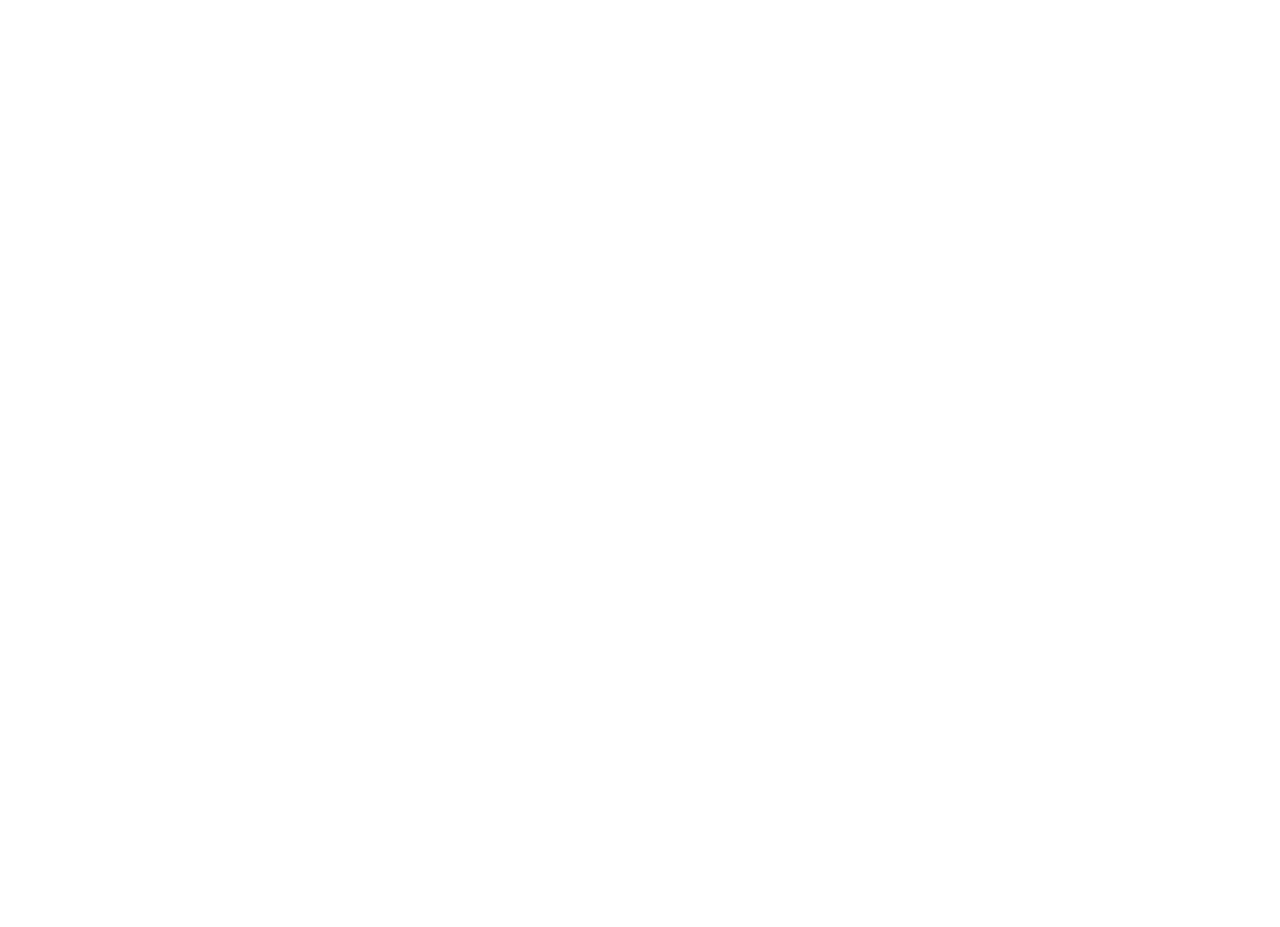
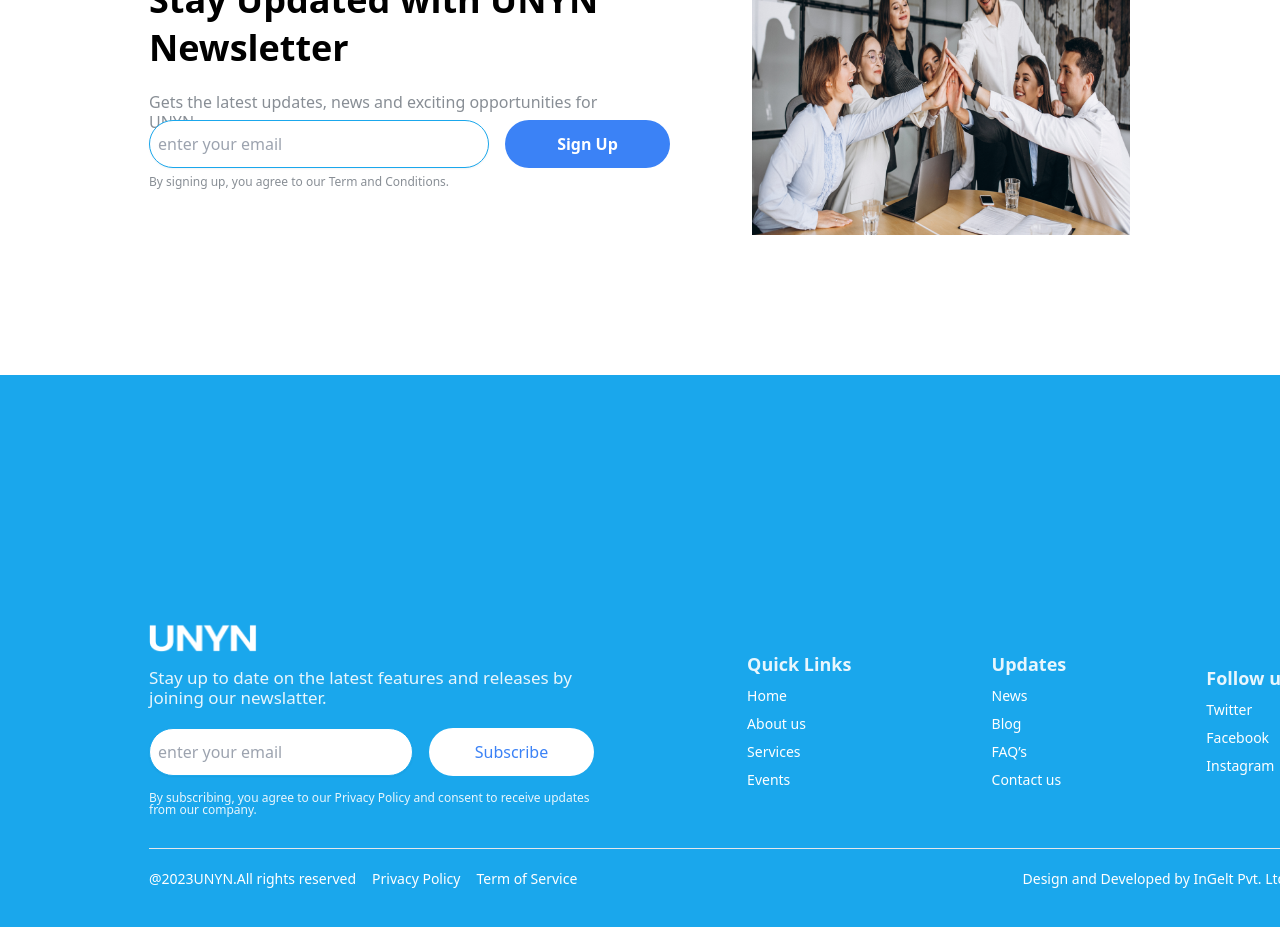
Before and after one commit to roy2pushkar/UNYN-NGO, a React (Create React App) app: page / in a window 1280 px wide. Shown: the part 4420-5347 px from the top of the page. Before the commit the page ends 4205 px from the top, so only its background shows below. Built offline with nearby package versions, Linux system fonts and the light colour scheme.

Commit message:
UNYN assignment

```diff
--- a/src/App.js
+++ b/src/App.js
@@ -4,6 +4,7 @@
 import About from "./components/About";
 import Events from "./components/Events";
 import Testimonials from "./components/Testimonials";
+import Footer from "./components/Footer";
 
 function App() {
   return (
@@ -12,6 +13,7 @@
       <About />
       <Events />
       <Testimonials />
+      <Footer />
     </div>
   );
 }
--- /dev/null
+++ b/src/components/Footer.jsx
@@ -0,0 +1,87 @@
+import React from 'react';
+import logoW from "./assets/logoWhite.png"
+
+const Footer = () => {
+    return (
+
+        <div className='bg-[#1AA7EC] w-[1440px] h-[609px] mt-[140px]'>
+            <div className='ml-[149px] mr-[150px] pt-[249px] flex justify-between items-center gap-24 '>
+           <div className='flex flex-col justify-start gap-y-4'>
+           <img className='w-[108px] h-[28px]' src={logoW} alt='logo'>
+               </img>
+               <p className='w-[458px] h-[44px] text-[#E8F6FD] text-[17px] font-normal leading-5 '>
+                Stay up to date on the latest features and releases by joining our newslatter.
+               </p>
+               <div className=" flex gap-4 ">
+
+
+             <input type="email" id="email" name="email" className="w-[264px] h-[48px]  px-2 py-2 border rounded-full shadow-sm focus:outline-none focus:ring border-[#1AA7EC]" placeholder="enter your email" />
+
+            <button className=" bg-white  text-blue-500 font-normal py-2 px-4 mr-3 rounded-full w-[165px] h-[48px]">
+                 Subscribe
+            </button>
+
+
+             </div>
+             <p className='w-[452px] h-[24px] text-[#E8F6FD] text-[12px] font-normal leading-3 flex flex-shrink-0'>
+                By subscribing, you agree to our Privacy Policy and consent to receive updates from our company.
+            </p>
+               </div>
+
+           <div className='flex flex-col justify-start gap-y-4 '>
+            <p className=' text-[#E8F6FD] text-[18px] font-bold leading-5'>
+                Quick Links
+            </p>
+            <p className='text-[#FFFFFF] text-[14px] font-normaal leading-3'>Home</p>
+            <p className='text-[#FFFFFF] text-[14px] font-normaal leading-3'>About us</p>
+            <p className='text-[#FFFFFF] text-[14px] font-normaal leading-3'>Services</p>
+            <p className='text-[#FFFFFF] text-[14px] font-normaal leading-3'>Events</p>
+           </div>
+           <div className='flex flex-col justify-start gap-y-4  '>
+            <p className=' text-[#E8F6FD] text-[18px] font-bold leading-5'>
+                Updates
+            </p>
+            <p className='text-[#FFFFFF] text-[14px] font-normaal leading-3'>News</p>
+            <p className='text-[#FFFFFF] text-[14px] font-normaal leading-3'>Blog</p>
+            <p className='text-[#FFFFFF] text-[14px] font-normaal leading-3'>FAQ’s</p>
+            <p className='text-[#FFFFFF] text-[14px] font-normaal leading-3'>Contact us</p>
+           </div>
+           <div className='flex flex-col justify-start gap-y-4 '>
+            <p className=' text-[#E8F6FD] text-[18px] font-bold leading-5'>
+                Follow us
+            </p>
+            <p className='text-[#FFFFFF] text-[14px] font-normaal leading-3'>Twitter</p>
+            <p className='text-[#FFFFFF] text-[14px] font-normaal leading-3'>Facebook</p>
+            <p className='text-[#FFFFFF] text-[14px] font-normaal leading-3'>Instagram</p>
+
+           </div>
+        </div>
+
+        <hr className='ml-[149px] mr-[150px] w-[1140px] mt-[32px]'></hr>
+        <div className='flex justify-between items-center ml-[149px] mr-[150px] mt-[24px]'>
+            <div className='flex justify-between items-center gap-4 text-white '>
+            <div>
+                   <p className='text-[#FFFFFF] text-[14px] font-normaal leading-3'>
+                    @2023UNYN.All rights reserved
+                   </p>
+            </div>
+            <div>
+                <p className='text-[#FFFFFF] text-[14px] font-normaal leading-3'>
+                    Privacy Policy
+                </p>
+            </div>
+            <div>
+                <p className='text-[#FFFFFF] text-[14px] font-normaal leading-3'>
+                    Term of Service
+                </p>
+            </div>
+        </div>
+        <div className='text-[#FFFFFF] text-[14px] font-normaal leading-3'>
+            Design and Developed by InGelt Pvt. Ltd.
+        </div>
+        </div>
+        </div>
+    )
+}
+
+export default Footer;
--- a/src/components/Testimonials.jsx
+++ b/src/components/Testimonials.jsx
@@ -2,6 +2,7 @@
 import starimg from './assets/starimg.png';
 import testimonial1 from './assets/testimonial1.png';
 import Testimonial2 from './assets/testimonial2.png';
+import testimonials3 from './assets/testimonials3.png';
 
 const Testimonials = () => {
 
@@ -68,7 +69,39 @@
 
                 </div>
         </div>
-       </div>
+        <div className="ml-[149px] mr-[150px] mt-[140px]">
+
+                <div className='flex justify-center items-center  gap-12'>
+            <div>
+                <h2 className=' font-sans font-bold w-[555px] h-[116px] text-4xl leading-[3rem] '>
+                Stay Updated with UNYN Newsletter
+                </h2>
+                <p className='w-[498px] h-[20px] text-[#888E95] text-[16px] font-normal leading-5'>
+                   Gets the latest updates, news and exciting opportunities for UNYN.
+                </p>
+                <div className=" flex gap-4 mt-2">
+
+
+             <input type="email" id="email" name="email" className="w-[340px] h-[48px]  px-2 py-2 border rounded-full shadow-sm focus:outline-none focus:ring border-[#1AA7EC]" placeholder="enter your email" />
+
+            <button className=" bg-blue-500  text-white font-bold py-2 px-4 mr-3 rounded-full w-[165px] h-[48px]">
+  Sign Up
+</button>
+             </div>
+             <p className="w-[308px] h-[17px] font-normal text-[12px] leading-3 pt-2 text-[#888E95]">
+                By signing up, you agree to our Term and Conditions.
+             </p>
+            </div>
+            <div className=''>
+               <img className='w-[555px] h-[310px]' src={testimonials3} alt='about'>
+               </img>
+
+            </div>
+
+        </div>
+            </div>
+        </div>
+
     )
 }
 
```
Also changed, not shown: src/components/assets/logoWhite.png (added), src/components/assets/testimonials3.png (added).
